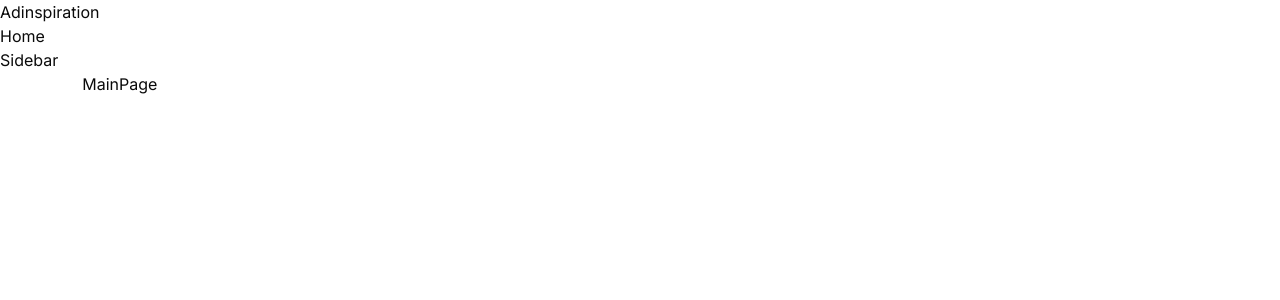
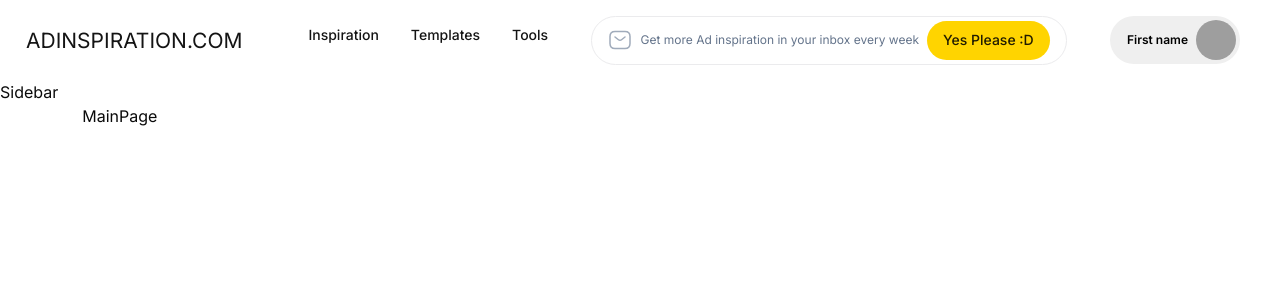
Before and after one commit to shehab20089/adinspiration, a Next.js app: page / in a window 1280 px wide. Shown: the top 300 px of the page. Built offline with nearby package versions, Linux system fonts and the light colour scheme; grey boxes are pictures that could not be loaded.

Commit message:
feat: finalize nav bar

```diff
--- a/components/shared/Navbar.tsx
+++ b/components/shared/Navbar.tsx
@@ -1,12 +1,52 @@
-import Link from "next/link";
+import { Heading2, TypographyP } from "./Typography";
+import { Button } from "../ui/button";
+import { SubscribeMail } from "./SubscribeMail";
+import { Avatar, AvatarFallback, AvatarImage } from "../ui/avatar";
 
+const navItems = [
+  {
+    title: "Inspiration",
+    key: "inspiration",
+    route: "/inspiration",
+  },
+  {
+    title: "Templates",
+    key: "templates",
+    route: "/templates",
+  },
+  {
+    title: "Tools",
+    key: "tools",
+    route: "/tools",
+  },
+];
 export const Navbar = () => {
   return (
-    <header>
-      <h1>Adinspiration</h1>
-      <nav>
-        <Link href="/">Home</Link>
-      </nav>
+    <header className="flex items-center justify-between ">
+      <Heading2 className="text-mainDark px-[26px] py-[27.5px]">
+        ADINSPIRATION.COM
+      </Heading2>
+      <div className="flex flex-1 justify-between px-10 items-center">
+        {/* Nav items */}
+        <nav className="flex items-center gap-8">
+          {navItems.map((item) => (
+            <Button variant="link" size={"link"} key={item.key}>
+              {item.title}
+            </Button>
+          ))}
+        </nav>
+        {/* Subscribe mail and avatar */}
+        <SubscribeMail />
+        <div className="flex items-center gap-2 rounded-full bg-[#EFEFEF] p-1 cursor-pointer hover:bg-[#EBEBED] transition-all">
+          <TypographyP className="text-black text-xs font-semibold ms-[13px]">
+            First name
+          </TypographyP>
+          <Avatar>
+            <AvatarImage src="https://s3-alpha-sig.figma.com/img/7509/7682/e30e1d4b7265ac71b2a34b27aa5ae19b?Expires=1733097600&Key-Pair-Id=APKAQ4GOSFWCVNEHN3O4&Signature=RDJNW4OWisai26HqluIB6wMgEckP9O3859Is1jf1orKEnNiIZHOiFVZBiBkH80F4-ZWOmSu4BMTfqs8H8oPuUT17hz28ZH-LChDk7NkNvhhfC97pBgMD4eEIW~Efh8p~yCIlhJc4lK6sk08if5tDn657DDGEiDLw8T~4V0rLFxquO22ZwTQ~~0DvbMY-ebIWagaj~-8o2Srlen9U~lg9QfTe6pviv-fkYaTz1OnkjAcoZ1eO9lx8JFyrFIg4iZnFaRBzsJVCM6wQyAIb-er93Bbi67brkJy9klqDoUPndvjuPbjJXAchhPJvDyRuFT3Db79yvJk0wJY2dPmy9DFr0Q__" />
+            <AvatarFallback>CN</AvatarFallback>
+          </Avatar>
+        </div>
+      </div>
     </header>
   );
 };
--- /dev/null
+++ b/components/shared/Typography/TypographyP.tsx
@@ -0,0 +1,14 @@
+import { cn } from "@/lib/utils";
+import { ComponentProps } from "react";
+
+export const TypographyP = ({
+  children,
+  className,
+  ...props
+}: { children: React.ReactNode } & ComponentProps<"p">) => {
+  return (
+    <p className={cn("text-sm text-[#64748B]", className)} {...props}>
+      {children}
+    </p>
+  );
+};
--- a/components/shared/Typography/index.ts
+++ b/components/shared/Typography/index.ts
@@ -1,2 +1,3 @@
 export * from "./Heading1";
 export * from "./Heading2";
+export * from "./TypographyP";
```
